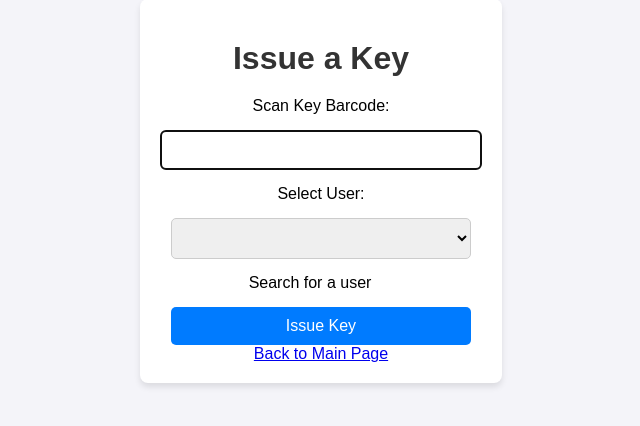
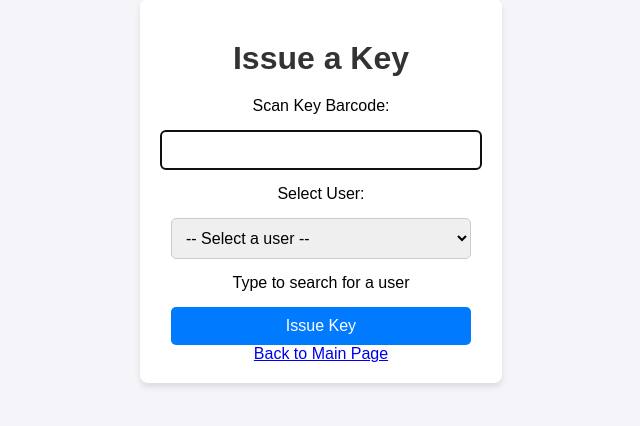
Before and after one commit to yuri1602/Key_Manager, a Django app: page /issue/ in a window 1280 px wide. Shown: the part 209-635 px from the top of the page, without its empty margins (319-959 px from the left). Run offline with Django 5.2, Linux system fonts and the light colour scheme; lists and menus that the app fills with data are empty.

Commit message:
Update issue_key.html

```diff
--- a/keys/templates/keys/issue_key.html
+++ b/keys/templates/keys/issue_key.html
@@ -60,6 +60,7 @@
             <input type="text" id="barcode" name="barcode" required>
             <label for="user_id">Select User:</label>
             <select id="user" name="user" class="form-control">
+                <option value="" disabled selected hidden>-- Select a user --</option>
                 {% for user in users %}
                     <option value="{{ user.id }}">{{ user.username }}</option>
                 {% endfor %}
@@ -68,19 +69,20 @@
         </form>
         <a href="{% url 'main_page' %}">Back to Main Page</a>
     </div>
-    <script src="{% static 'keys/js/auto_focus.js' %}"></script>
-
-    <!-- Select2 CDN -->
     <script src="https://code.jquery.com/jquery-3.6.0.min.js"></script>
     <script src="https://cdnjs.cloudflare.com/ajax/libs/select2/4.0.13/js/select2.min.js"></script>
     <script>
         $(document).ready(function() {
             $('#user').select2({
-                placeholder: 'Search for a user',
-                allowClear: true
+                placeholder: 'Type to search for a user',
+                allowClear: true,
+                minimumInputLength: 0, // Показва всички потребители при щракване
+                dropdownAutoWidth: true,
+                width: '100%'
             });
         });
     </script>
+    <script src="{% static 'keys/js/auto_focus.js' %}"></script>
 
 </body>
 </html>
```
